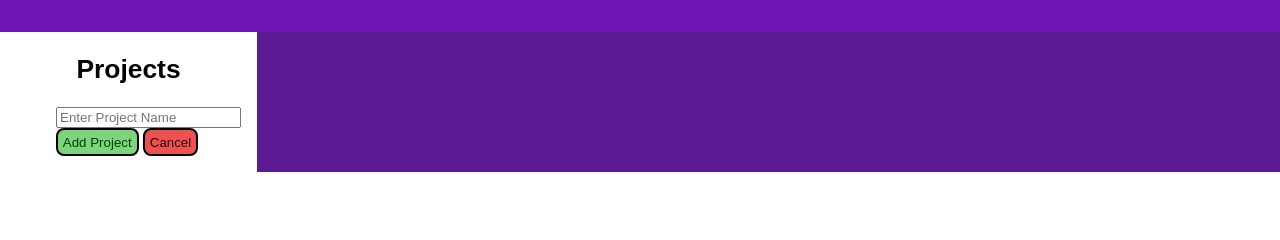
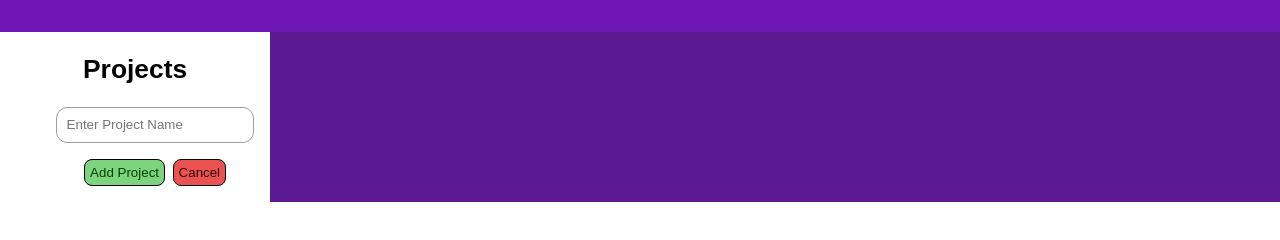
Before and after one commit to cmbak/Todo-List, a website built with webpack: page dist/index.html in a window 1280 px wide. Both pictures are taken after a click on the button "Create Project". Shown: the part 64-304 px from the top of the page. Built offline with nearby package versions, Linux system fonts and the light colour scheme.

Commit message:
Centered add project buttons

```diff
--- a/dist/index.html
+++ b/dist/index.html
@@ -22,8 +22,10 @@
                     <button id="create-project-btn">Create Project</button>
                     <div id='add-project-form' class="hidden">
                         <input type='text' placeholder='Enter Project Name' id="project-input">
-                        <button id='add-project-btn'>Add Project</button>
-                        <button id='cancel'>Cancel</button>
+                        <div id="add-project-buttons-container">
+                            <button id='add-project-btn'>Add Project</button>
+                            <button id='cancel'>Cancel</button>
+                        </div>
                     </div>
                 </ul>
             </div>
--- a/dist/style.css
+++ b/dist/style.css
@@ -8,7 +8,7 @@ body {
 }
 
 button {
-    border: 2px solid black;
+    border: 1px solid black;
     border-radius: 0.5rem;
     padding: 0.3rem;
 }
@@ -62,8 +62,14 @@ p {
     text-align: center;
 }
 
-/* #add-project-form {
-} */
+/* Add project form */
+
+#project-input {
+    margin-bottom: 1rem;
+    padding: 0.6rem;
+    border-radius: 0.7rem;
+    border: 1px solid rgb(156, 156, 156);
+}
 
 #add-project-btn {
     background-color: rgb(126, 211, 126);
@@ -108,6 +114,12 @@ p {
 .active-project {
     font-weight: bold;
     color: rgb(84, 9, 84);
+}
+
+#add-project-buttons-container {
+    display: flex;
+    justify-content: center;
+    gap: 0.5rem;
 }
 
 /* .delete-project-btn {
```
